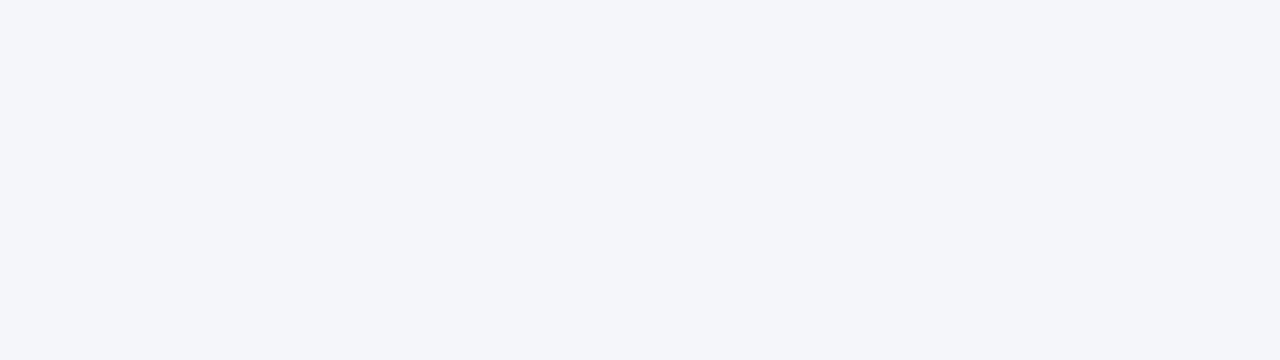
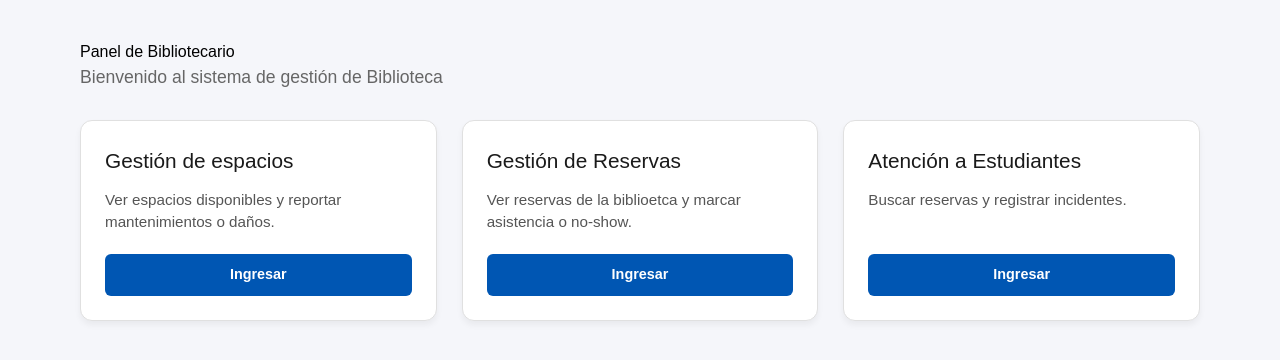
Before and after one commit to JustinPaladines/Sistema_Reservas_Biblioteca, a React app in the folder frontend/: page /bibliotecario/dashboard in a window 1280 px wide. Before the commit this address had no page. Shown: the top 360 px of the page. Built offline with nearby package versions, Linux system fonts and the light colour scheme; the HTML template or start-up script is replaced by a standard one.

Commit message:
Proteccion de rutas

```diff
--- a/frontend/src/App.jsx
+++ b/frontend/src/App.jsx
@@ -1,34 +1,74 @@
 // src/App.jsx
-import { Routes, Route } from "react-router-dom";
+import { Routes, Route, Navigate } from "react-router-dom";
 
-// 1. Importamos tu componente contenedor Login
+// Componentes Públicos / Autenticación
 import Login from "./components/Login";
-
-
+import Registro from "./components/Registro";
 import OlvideContrasena from "./components/OlvideContrasena";
 import ActualizarContrasena from "./components/ActualizarContrasena";
-import Registro from "./components/Registro";
 
+// Páginas y Componentes Protegidos
 import Profile from "./pages/Perfil";
+import DashboardAdmin from './pages/DashboardAdmin';
+import DashboardBibliotecario from './pages/DashboardBibliotecario';
+import DashboardEstudiante from './pages/DashboardEstudiante';
+import ProtectedRoute from './components/ProtectedRoute';
+//pagina temporal
+import VistaModulo from "./pages/VistaModulo";
 
 export default function App() {
   return (
     <Routes>
+      {/* "/" y "/login" llevarán a la pantalla de inicio de sesión */}
       <Route path="/" element={<Login />} />
+      <Route path="/login" element={<Login />} />
+      <Route path="/registro" element={<Registro />} />
+      <Route path="/olvide-contrasena" element={<OlvideContrasena />} />
+      <Route path="/ActualizarContrasena" element={<ActualizarContrasena />} />
 
-      <Route
-        path="/olvide-contrasena"
-        element={<OlvideContrasena />}
-      />
+      {/* página para accesos no autorizados */}
+      <Route path="/unauthorized" element={
+        <div style={{ padding: '40px', textAlign: 'center' }}>
+          <h2>Acceso Denegado</h2>
+          <p>No tienes permisos para ver esta sección.</p>
+        </div>
+      } />
 
-      <Route
-        path="/ActualizarContrasena"
-        element={<ActualizarContrasena />}
-      />
+      {/* páginas de rutas protegidas, para los usuarios */}
 
-      <Route path="/registro" element={<Registro />} />
+      {/* administrador */}
+      <Route element={<ProtectedRoute allowedRoles={['administrador']} />}>
+        <Route path="/admin/dashboard" element={<DashboardAdmin />} />
+        {/* Aquí irán las futuras rutas como /admin/bibliotecas, /admin/usuarios, etc. */}
+      </Route>
 
+      {/* bibliotecario */}
+      <Route element={<ProtectedRoute allowedRoles={['bibliotecario']} />}>
+        <Route path="/bibliotecario/dashboard" element={<DashboardBibliotecario />} />
+        {/* Aquí irán las futuras rutas como /bibliotecario/espacios, etc. */}
+      </Route>
+
+      {/* estudiante */}
+      <Route element={<ProtectedRoute allowedRoles={['estudiante']} />}>
+        <Route path="/estudiante/dashboard" element={<DashboardEstudiante />} />
+        {/* Aquí irán las futuras rutas como /estudiante/buscar-espacios, etc. */}
+      </Route>
+
+      {/* ruta de perfil por usuarios */}
+      <Route element={<ProtectedRoute allowedRoles={['administrador', 'bibliotecario', 'estudiante']} />}>
+        <Route path="/perfil" element={<Profile />} />
+      </Route>
+
+      {/* redirección por defecto si la ruta ingresada no existe */}
+      <Route path="*" element={<Navigate to="/login" replace />} />
+
+
+    {/* ruta compartida (usuario autenticado) */}
+    <Route element={<ProtectedRoute allowedRoles={['administrador', 'bibliotecario', 'estudiante']} />}>
       <Route path="/perfil" element={<Profile />} />
+      {/* nueva ruta con parámetro dinámico (:nombreModulo) */}
+      <Route path="/modulo/:nombreModulo" element={<VistaModulo />} />
+    </Route>
 
     </Routes>
   );
--- /dev/null
+++ b/frontend/src/components/ProtectedRoute.jsx
@@ -0,0 +1,20 @@
+import {Navigate, Outlet} from "react-router-dom";
+
+const ProtectedRoute = ({ allowedRoles }) =>{
+    const user = {
+        isAuthenticated: true,
+        rol: "bibliotecario"
+    };
+     if(!user.isAuthenticated){
+        // si no esta logueado, se envía al login
+        return<Navigate to="/login" replace />;
+     }
+     if(!allowedRoles.includes(user.rol)){
+        //si esta logueado, pero intent ingresar a un rol que no le pertenece
+        return <Navigate to="/unauthorized" replace />;
+     }
+
+     return <Outlet/>;
+};
+
+export default ProtectedRoute;
--- a/frontend/src/main.jsx
+++ b/frontend/src/main.jsx
@@ -1,6 +1,7 @@
 import { StrictMode } from 'react'
 import { createRoot } from 'react-dom/client'
 import { BrowserRouter } from "react-router-dom";
+
 
 import './index.css'
 import App from './App.jsx'
--- /dev/null
+++ b/frontend/src/pages/DashboardAdmin.jsx
@@ -0,0 +1,30 @@
+import {useNavigate} from "react-router-dom";
+import '../styles/dashboard.css';
+
+const DashboardAdmin = () =>{
+    const navigate = useNavigate();
+    const modulos = [
+        {titulo: "Gestion de Bibliotecas", desc: "Crear, editar y eliminar bibliotecas del sistema."},
+        { titulo: "Gestión de Espacios", desc: "Definir capacidad, características y asignación de espacios." },
+        { titulo: "Gestión de Reservas", desc: "Ver, modificar, aprobar, cancelar o establecer bloqueos de horario." },
+        {titulo: "Gestión de Usuarios", desc: "Administrar cuentas, cambiar roles y ver historiales." }
+    ];
+
+    return (
+    <div className = "dashboard-container">
+        <h2>Panel de Administrador</h2>
+        <p className="welcome-text">Bienvenido, Administrador</p>
+        <div className="modules-grid">
+            {modulos.map((mod,index) => (
+                <div key = {index} className="module-card">
+                    <h3>{mod.titulo}</h3>
+                    <p>{mod.desc}</p>
+                    <button className="module-btn" onClick={()=>navigate("/modulo/${mod.titulo}")}>Ingresar</button>
+                </div>
+            ))}
+        </div>
+    </div>
+    );
+};
+
+export default DashboardAdmin;
--- /dev/null
+++ b/frontend/src/pages/DashboardBibliotecario.jsx
@@ -0,0 +1,29 @@
+import {useNavigate} from "react-router-dom";
+import '../styles/dashboard.css';
+
+const DashboardBibliotecario = () => {
+    const navigate = useNavigate();
+    const modulos = [
+        {titulo: "Gestión de espacios", desc: "Ver espacios disponibles y reportar mantenimientos o daños."},
+        {titulo: "Gestión de Reservas", desc: "Ver reservas de la biblioetca y marcar asistencia o no-show."},
+        {titulo: "Atención a Estudiantes", desc: "Buscar reservas y registrar incidentes."}
+    ];
+
+    return(
+        <div className="dashboard-container">
+            <h2> Panel de Bibliotecario</h2>
+            <p className="welcome-text">Bienvenido al sistema de gestión de Biblioteca</p>
+            <div className="modules-grid">
+                {modulos.map((mod, index) =>(
+                    <div key={index} className="module-card">
+                        <h3>{mod.titulo}</h3>
+                        <p>{mod.desc}</p>
+                        <button className="module-btn" onClick={() => navigate(`/modulo/${mod.titulo}`)}> Ingresar </button>
+                    </div>
+                ))}
+            </div>
+        </div>
+    );
+};
+
+export default DashboardBibliotecario;
--- /dev/null
+++ b/frontend/src/pages/DashboardEstudiante.jsx
@@ -0,0 +1,29 @@
+import {useNavigate} from "react-router-dom";
+import "../styles/dashboard.css";
+
+const DashboardEstudiante = () =>{
+    const navigate = useNavigate();
+    const modulos = [
+        { titulo: "Buscar Espacios", desc: "Consulta disponibilidad por biblioteca, fecha y hora." },
+        { titulo: "Mis Reservas", desc: "Visualiza tus reservas activas, historial y cancelaciones." },
+        { titulo: "Nueva Reserva", desc: "Selecciona un cubículo o sala de estudio disponible." }
+    ];
+
+    return (
+        <div className="dashboard-container">
+            <h2>Panel del Estudiante</h2>
+            <p className="welcome-text">Hola!, ¿Qué deseas hacer hoy?</p>
+            <div className="modules-grid">
+                {modulos.map((mod, index)=> (
+                    <div key={index} className="module-card">
+                        <h3>{mod.titulo}</h3>
+                        <p>{mod.desc}</p>
+                        <button className="module-btn" onClick={() => navigate ("/modulo/${mod.titulo}")}>Ingresar</button>
+                    </div>
+                ))}
+            </div>
+        </div>
+    );
+};
+
+export default DashboardEstudiante;
--- /dev/null
+++ b/frontend/src/pages/VistaModulo.jsx
@@ -0,0 +1,23 @@
+// src/pages/VistaModulo.jsx
+//es un archivo temporal, agregado simplemente para inidcar la funcion y las rutas protegidas de los perfiles
+import { useParams, useNavigate } from 'react-router-dom';
+
+const VistaModulo = () => {
+  const { nombreModulo } = useParams(); // Captura el nombre desde la URL
+  const navigate = useNavigate();
+
+  return (
+    <div style={{ padding: '40px', textAlign: 'center', fontFamily: 'Arial, sans-serif' }}>
+      <h2>hola estas es el dashboard de {nombreModulo}</h2>
+      <br />
+      <button
+        onClick={() => navigate(-1)}
+        style={{ padding: '8px 16px', cursor: 'pointer', borderRadius: '4px', border: '1px solid #ccc' }}
+      >
+        Volver al Dashboard
+      </button>
+    </div>
+  );
+};
+
+export default VistaModulo;
--- /dev/null
+++ b/frontend/src/styles/dashboard.css
@@ -0,0 +1,66 @@
+.dashboard-container {
+  padding: 40px;
+  max-width: 1200px;
+  margin: 0 auto;
+  font-family: Arial, sans-serif;
+}
+
+.welcome-text {
+  color: #666;
+  margin-bottom: 30px;
+  font-size: 1.1rem;
+}
+
+.modules-grid {
+  display: grid;
+  grid-template-columns: repeat(auto-fit, minmax(280px, 1fr));
+  gap: 25px;
+}
+
+.module-card {
+  background-color: #ffffff;
+  border: 1px solid #e0e0e0;
+  border-radius: 12px;
+  padding: 24px;
+  box-shadow: 0 4px 6px rgba(0, 0, 0, 0.05);
+  display: flex;
+  flex-direction: column;
+  justify-content: space-between;
+  transition: transform 0.2s, box-shadow 0.2s;
+}
+
+.module-card:hover {
+  transform: translateY(-5px);
+  box-shadow: 0 8px 15px rgba(0, 0, 0, 0.1);
+}
+
+.module-card h3 {
+  margin-top: 0;
+  color: #1a1a1a;
+  font-size: 1.3rem;
+  margin-bottom: 12px;
+}
+
+.module-card p {
+  color: #555;
+  font-size: 0.95rem;
+  line-height: 1.5;
+  margin-bottom: 20px;
+  flex-grow: 1;
+}
+
+.module-btn {
+  background-color: #0056b3;
+  color: white;
+  border: none;
+  padding: 10px 16px;
+  border-radius: 6px;
+  cursor: pointer;
+  font-weight: bold;
+  font-size: 0.9rem;
+  transition: background-color 0.2s;
+}
+
+.module-btn:hover {
+  background-color: #004085;
+}
```
Also changed, not shown: 1 other file (tests, documents, lock files or other folders).
